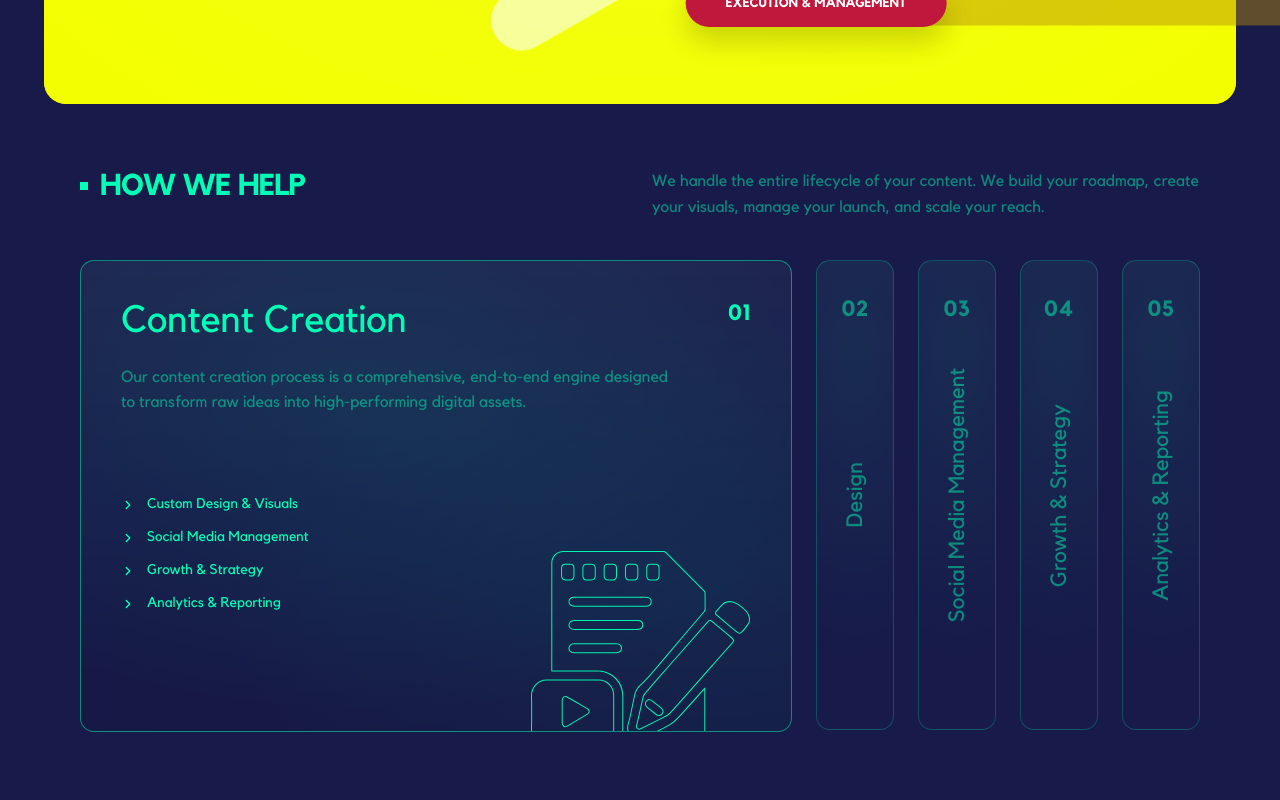
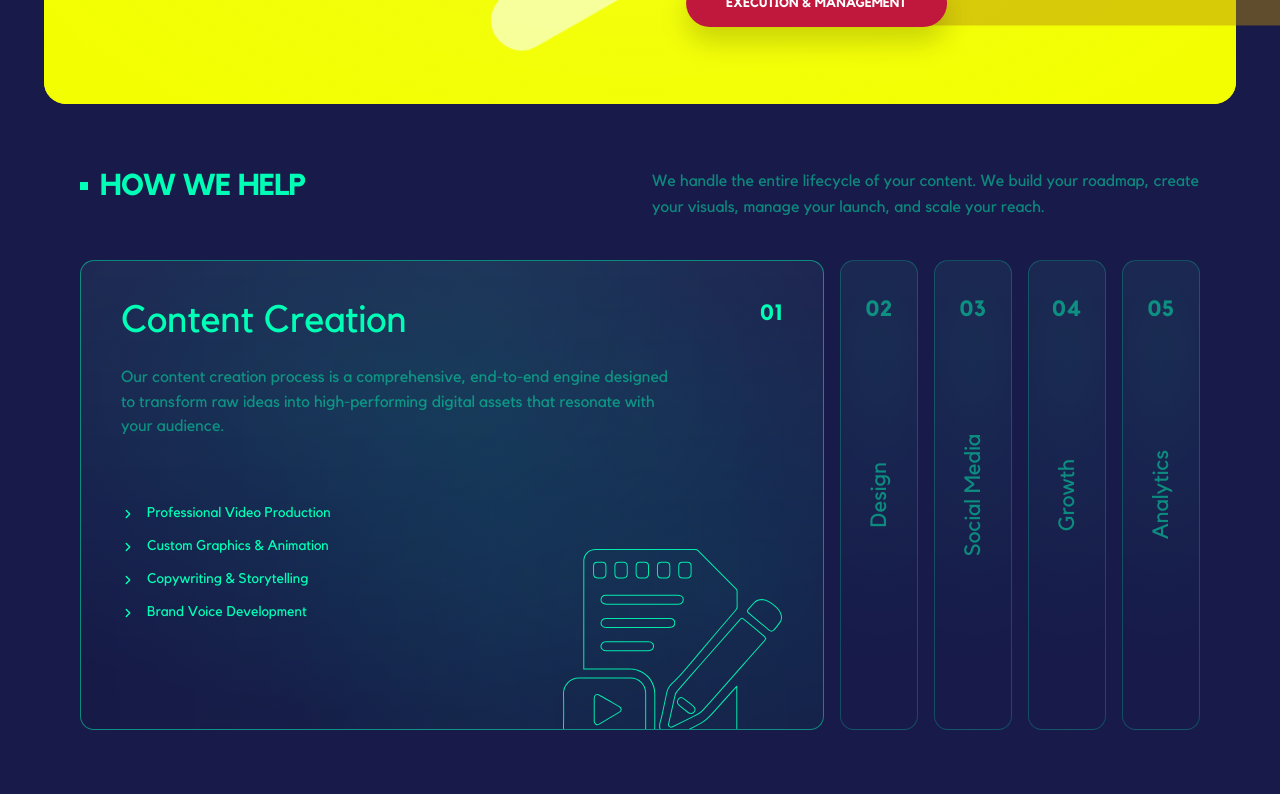
Before and after one commit to Omardiab22/creators-hub, a Next.js app: page / in a window 1280 px wide. Shown: the part 1292-2092 px from the top of the page. Built offline with nearby package versions, Linux system fonts and the light colour scheme.

Commit message:
last update

```diff
--- a/src/components/sections/WayWeWork.tsx
+++ b/src/components/sections/WayWeWork.tsx
@@ -276,40 +276,48 @@ function HowWeHelp({ bigIcon, className = "" }: HowWeHelpProps) {
         number: "01",
         label: "Content Creation",
         title: "Content Creation",
-        desc: "Our content creation process is a comprehensive, end-to-end engine designed to transform raw ideas into high-performing digital assets.",
-        bullets: ["Custom Design & Visuals", "Social Media Management", "Growth & Strategy", "Analytics & Reporting"],
+        desc: "Our content creation process is a comprehensive, end-to-end engine designed to transform raw ideas into high-performing digital assets that resonate with your audience.",
+        bullets: ["Professional Video Production", "Custom Graphics & Animation", "Copywriting & Storytelling", "Brand Voice Development"],
       },
-      { id: "t2", number: "02", label: "Design", title: "Design", desc: "", bullets: [] },
-      { id: "t3", number: "03", label: "Social Media Management", title: "Social Media Management", desc: "", bullets: [] },
-      { id: "t4", number: "04", label: "Growth & Strategy", title: "Growth & Strategy", desc: "", bullets: [] },
-      { id: "t5", number: "05", label: "Analytics & Reporting", title: "Analytics & Reporting", desc: "", bullets: [] },
+      {
+        id: "t2",
+        number: "02",
+        label: "Design",
+        title: "Design Excellence",
+        desc: "We craft stunning visual identities and user experiences that elevate your brand. From logos to complete design systems, every pixel is purposefully placed.",
+        bullets: ["Brand Identity & Logo Design", "UI/UX Design", "Marketing Materials", "Web & Mobile Design"],
+      },
+      {
+        id: "t3",
+        number: "03",
+        label: "Social Media",
+        title: "Social Media Management",
+        desc: "Strategic social media management that builds communities, drives engagement, and converts followers into loyal customers across all major platforms.",
+        bullets: ["Platform Strategy & Planning", "Content Calendar Management", "Community Engagement", "Influencer Collaboration"],
+      },
+      {
+        id: "t4",
+        number: "04",
+        label: "Growth",
+        title: "Growth & Strategy",
+        desc: "Data-driven growth strategies tailored to your business goals. We identify opportunities, optimize channels, and scale what works to maximize your ROI.",
+        bullets: ["Market Research & Analysis", "Audience Targeting", "Campaign Optimization", "Conversion Rate Optimization"],
+      },
+      {
+        id: "t5",
+        number: "05",
+        label: "Analytics",
+        title: "Analytics & Reporting",
+        desc: "Comprehensive analytics and transparent reporting that give you complete visibility into your campaign performance and business growth metrics.",
+        bullets: ["Performance Dashboards", "Custom Reports & Insights", "ROI Tracking", "Competitor Analysis"],
+      },
     ],
     []
   );
 
   const [activeId, setActiveId] = useState<string>(tabs[0].id);
-
-  // ✅ active index
   const activeIndex = useMemo(() => tabs.findIndex((t) => t.id === activeId), [tabs, activeId]);
-
-  // ✅ grid columns: active = 1fr, others = 78px
-  const gridCols = useMemo(
-    () => tabs.map((t) => (t.id === activeId ? "minmax(0, 1fr)" : "78px")).join(" "),
-    [tabs, activeId]
-  );
-
   const activeTab = tabs[activeIndex] ?? tabs[0];
-
-  // ✅ Smooth slower transition config (shared)
-  const smoothLayout = useMemo(
-    () => ({
-      type: "spring" as const,
-      stiffness: 220,
-      damping: 32,
-      mass: 1.15,
-    }),
-    []
-  );
 
   return (
     <section id="how-we-help" className={`relative w-full ${className}`} style={{ background: NAVY }}>
@@ -337,7 +345,20 @@ function HowWeHelp({ bigIcon, className = "" }: HowWeHelpProps) {
         <div className="mt-8 sm:mt-10">
           {/* Mobile */}
           <div className="md:hidden">
-            <ActivePanel key={activeTab.id} tab={activeTab} bigIcon={bigIcon} />
+            <div className="relative h-[470px]">
+              <AnimatePresence mode="wait" initial={false}>
+                <motion.div
+                  key={activeTab.id}
+                  initial={{ opacity: 0, y: 10, filter: "blur(4px)" }}
+                  animate={{ opacity: 1, y: 0, filter: "blur(0px)" }}
+                  exit={{ opacity: 0, y: -10, filter: "blur(4px)" }}
+                  transition={{ duration: 0.28, ease: [0.22, 1, 0.36, 1] }}
+                  className="absolute inset-0"
+                >
+                  <ActivePanel tab={activeTab} bigIcon={bigIcon} />
+                </motion.div>
+              </AnimatePresence>
+            </div>
 
             <div className="mt-5 flex gap-3 overflow-x-auto pb-2">
               {tabs.map((t) => {
@@ -347,14 +368,11 @@ function HowWeHelp({ bigIcon, className = "" }: HowWeHelpProps) {
                     key={t.id}
                     type="button"
                     onClick={() => setActiveId(t.id)}
-                    className={[
-                      "shrink-0 rounded-full px-4 py-2 text-[12px] font-semibold",
-                      "border transition",
-                      isActive ? "text-[#081B17]" : "text-white/80",
-                    ].join(" ")}
+                    className="shrink-0 rounded-full px-4 py-2 text-[12px] font-semibold border transition-all duration-300"
                     style={{
                       borderColor: isActive ? NEON : NEON_22,
                       backgroundColor: isActive ? NEON : "rgba(255,255,255,0.04)",
+                      color: isActive ? "#081B17" : "rgba(255,255,255,0.8)",
                     }}
                   >
                     {t.number} • {t.label}
@@ -366,26 +384,48 @@ function HowWeHelp({ bigIcon, className = "" }: HowWeHelpProps) {
 
           {/* Desktop */}
           <div className="hidden md:block">
-            <motion.div
-              layout
-              className="grid gap-6"
-              style={{ gridTemplateColumns: gridCols }}
-              transition={{ layout: smoothLayout }} // ✅ أبطأ + سموز
-            >
+            <div className="flex gap-4 h-[470px]">
               {tabs.map((t) => {
                 const isActive = t.id === activeId;
 
                 return (
-                  <motion.div key={t.id} layout transition={smoothLayout}>
+                  <div
+                    key={t.id}
+                    className="relative h-full transition-all duration-500 ease-out"
+                    style={{
+                      flex: isActive ? "1 1 0%" : "0 0 78px",
+                      minWidth: isActive ? "0" : "78px",
+                    }}
+                  >
+                    <AnimatePresence mode="wait" initial={false}>
                       {isActive ? (
-                      <ActivePanel key={t.id} tab={t} bigIcon={bigIcon} />
+                        <motion.div
+                          key={`${t.id}-active`}
+                          initial={{ opacity: 0, y: 10, filter: "blur(4px)" }}
+                          animate={{ opacity: 1, y: 0, filter: "blur(0px)" }}
+                          exit={{ opacity: 0, y: -10, filter: "blur(4px)" }}
+                          transition={{ duration: 0.28, ease: [0.22, 1, 0.36, 1] }}
+                          className="absolute inset-0"
+                        >
+                          <ActivePanel tab={t} bigIcon={bigIcon} />
+                        </motion.div>
                       ) : (
+                        <motion.div
+                          key={`${t.id}-closed`}
+                          initial={{ opacity: 0 }}
+                          animate={{ opacity: 1 }}
+                          exit={{ opacity: 0 }}
+                          transition={{ duration: 0.18, ease: [0.22, 1, 0.36, 1] }}
+                          className="absolute inset-0"
+                        >
                           <ClosedColumn tab={t} onClick={() => setActiveId(t.id)} />
+                        </motion.div>
                       )}
-                  </motion.div>
+                    </AnimatePresence>
+                  </div>
                 );
               })}
-            </motion.div>
+            </div>
           </div>
         </div>
       </div>
@@ -399,11 +439,9 @@ function HowWeHelp({ bigIcon, className = "" }: HowWeHelpProps) {
 
 function ActivePanel({ tab, bigIcon }: { tab: Tab; bigIcon?: React.ReactNode }) {
   return (
-    <motion.div
-      layout
-      className="relative overflow-hidden"
+    <div
+      className="relative overflow-hidden h-full w-full rounded-[14px]"
       style={{
-        borderRadius: 14,
         border: `1px solid ${NEON_48}`,
         background:
           "radial-gradient(900px 520px at 40% 28%, rgba(0,255,182,0.09) 0%, rgba(0,0,0,0) 62%)," +
@@ -411,7 +449,17 @@ function ActivePanel({ tab, bigIcon }: { tab: Tab; bigIcon?: React.ReactNode })
           "linear-gradient(180deg, rgba(255,255,255,0.03) 0%, rgba(255,255,255,0.00) 55%, rgba(0,0,0,0.06) 100%)",
       }}
     >
-      <div className="relative h-[420px] md:h-[470px]">
+      {/* Premium subtle sweep */}
+      <motion.div
+        aria-hidden="true"
+        className="absolute -inset-[60px] pointer-events-none opacity-[0.06]"
+        style={{
+          background: "linear-gradient(90deg, rgba(0,0,0,0) 0%, rgba(0,255,182,0.75) 50%, rgba(0,0,0,0) 100%)",
+          transform: "rotate(12deg)",
+        }}
+        animate={{ x: [-40, 40] }}
+        transition={{ duration: 6, repeat: Infinity, ease: "easeInOut" }}
+      />
       <div className="absolute right-8 top-7 md:right-10 md:top-9">
         <span className="text-[18px] md:text-[22px] font-semibold tracking-wide" style={{ color: NEON }}>
           {tab.number}
@@ -419,14 +467,6 @@ function ActivePanel({ tab, bigIcon }: { tab: Tab; bigIcon?: React.ReactNode })
       </div>
 
       <div className="h-full px-6 md:px-10 pt-8 md:pt-10 pb-10">
-          <AnimatePresence mode="wait">
-            <motion.div
-              key={tab.id}
-              initial={{ opacity: 0, y: 14 }}
-              animate={{ opacity: 1, y: 0 }}
-              exit={{ opacity: 0, y: -6 }} // ✅ أهدى
-              transition={{ duration: 0.42, ease: [0.22, 1, 0.36, 1] }} // ✅ smoother + slower
-            >
         <h3 className="text-[30px] md:text-[38px] leading-[1.05] font-medium" style={{ color: NEON }}>
           {tab.title}
         </h3>
@@ -436,7 +476,7 @@ function ActivePanel({ tab, bigIcon }: { tab: Tab; bigIcon?: React.ReactNode })
         </p>
 
         {!!tab.bullets?.length && (
-                <ul className="mt-10 md:mt-20 space-y-3">
+          <ul className="mt-10 md:mt-16 space-y-3">
             {tab.bullets.map((b) => (
               <li key={b} className="flex items-center gap-3">
                 <svg width="14" height="14" viewBox="0 0 24 24" fill="none" style={{ color: NEON }}>
@@ -448,7 +488,6 @@ function ActivePanel({ tab, bigIcon }: { tab: Tab; bigIcon?: React.ReactNode })
                     strokeLinejoin="round"
                   />
                 </svg>
-
                 <span className="text-[13px] md:text-[14px] font-medium" style={{ color: NEON }}>
                   {b}
                 </span>
@@ -456,66 +495,65 @@ function ActivePanel({ tab, bigIcon }: { tab: Tab; bigIcon?: React.ReactNode })
             ))}
           </ul>
         )}
-            </motion.div>
-          </AnimatePresence>
 
-          <div className="pointer-events-none absolute bottom-7 right-7 md:bottom-10 md:right-10">
-            <div className="h-[120px] w-[180px] md:h-[140px] md:w-[220px] opacity-95">
-              {bigIcon ?? null}
+        {bigIcon && (
+          <div className="pointer-events-none absolute bottom-7 right-7 md:bottom-10 md:right-10 h-[120px] w-[180px] md:h-[140px] md:w-[220px] opacity-90">
+            {bigIcon}
+          </div>
+        )}
       </div>
     </div>
-        </div>
-      </div>
-    </motion.div>
   );
 }
 
 /* =========================
-   Closed Column (Centered Title)
+   Closed Column
 ========================= */
 
 function ClosedColumn({ tab, onClick }: { tab: Tab; onClick: () => void }) {
   return (
-    <motion.button
-      layout
+    <button
       type="button"
       onClick={onClick}
-      className="relative w-[78px] overflow-hidden"
+      className="group relative w-full h-full overflow-hidden rounded-[14px] cursor-pointer transition-all duration-300 hover:scale-[1.02]"
       style={{
-        height: 470,
-        borderRadius: 14,
         border: `1px solid ${NEON_22}`,
         background:
           "radial-gradient(260px 520px at 50% 20%, rgba(0,255,182,0.06) 0%, rgba(0,0,0,0) 60%)," +
           "linear-gradient(180deg, rgba(255,255,255,0.02) 0%, rgba(255,255,255,0.00) 70%)",
       }}
-      whileHover={{ scale: 1.008 }}
-      transition={{
-        type: "spring",
-        stiffness: 240,
-        damping: 30,
-        mass: 1.05,
+    >
+      {/* Hover glow */}
+      <div
+        className="absolute inset-0 pointer-events-none opacity-0 group-hover:opacity-40 transition-opacity duration-300 rounded-[14px]"
+        style={{
+          background: `radial-gradient(circle at center, ${NEON_22} 0%, transparent 70%)`,
         }}
+      />
+
+      {/* Number at top */}
+      <div className="absolute left-1/2 -translate-x-1/2 top-8 transition-all duration-300 group-hover:-translate-y-1">
+        <span
+          className="text-[18px] md:text-[22px] font-semibold tracking-wide transition-colors duration-300 group-hover:text-[#00FFB6]"
+          style={{ color: NEON_48 }}
         >
-      <div className="absolute left-1/2 -translate-x-1/2 top-8">
-        <span className="text-[18px] md:text-[22px] font-semibold tracking-wide" style={{ color: NEON_48 }}>
           {tab.number}
         </span>
       </div>
 
+      {/* Vertical label */}
       <div className="absolute inset-0 flex items-center justify-center">
         <span
-          className="whitespace-nowrap text-[18px] md:text-[22px] font-medium"
+          className="whitespace-nowrap text-[18px] md:text-[22px] font-medium transition-colors duration-300 group-hover:text-[#00FFB6]"
           style={{
-            color: NEON_48,
             writingMode: "vertical-rl",
             transform: "rotate(180deg)",
-            transformOrigin: "center",
+            color: NEON_48,
           }}
         >
           {tab.label}
         </span>
       </div>
-    </motion.button>
+    </button>
   );
 }
```
Lines whose indentation alone changed are shown as unchanged.
